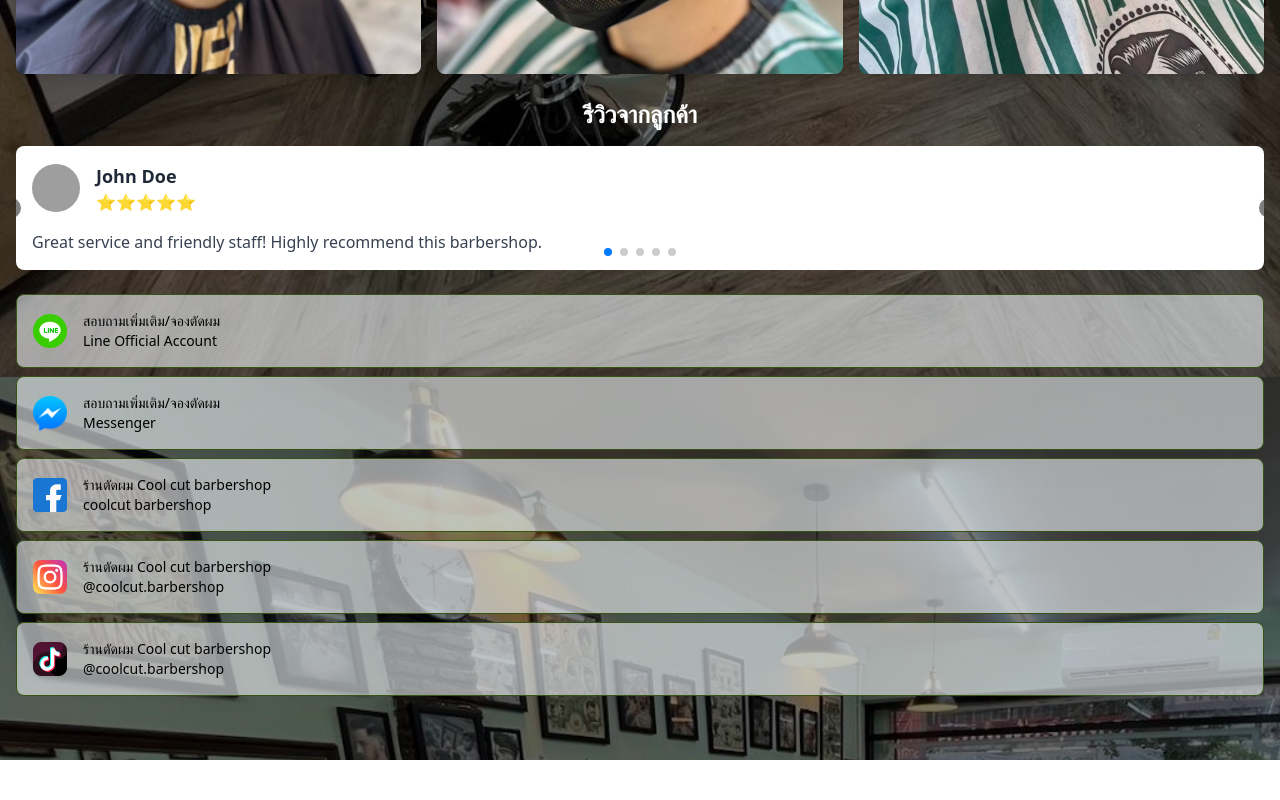
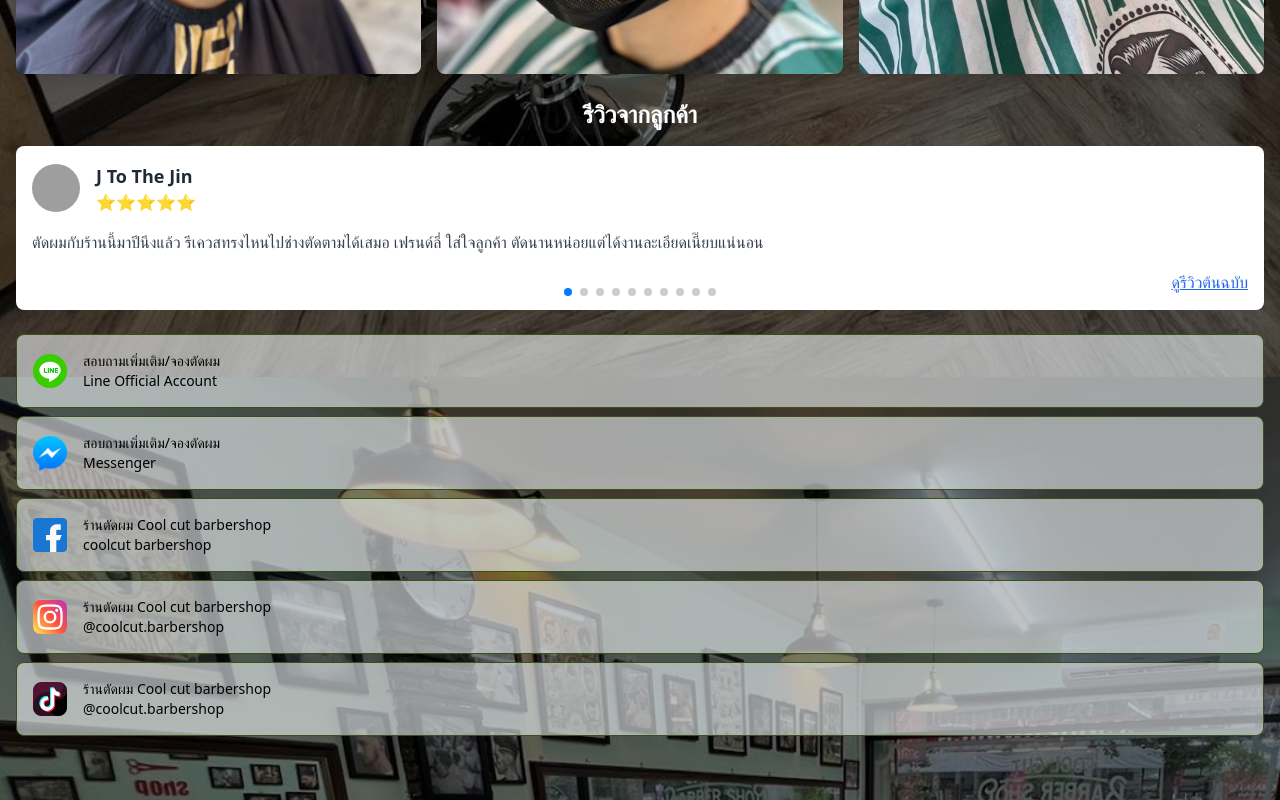
Before and after one commit to sirkeng/coolcut-barbershop, a Next.js app: page / in a window 1280 px wide. Shown: the part 2173-2973 px from the top of the page. Before the commit the page ends 2933 px from the top, so only its background shows below. Built offline with nearby package versions, Linux system fonts and the light colour scheme; grey boxes are pictures that could not be loaded.

Commit message:
add completed section review

```diff
--- a/app/components/Reviews.module.css
+++ b/app/components/Reviews.module.css
@@ -1,3 +1,4 @@
+/* Reviews.module.css */
 .swiperButtonPrev,
 .swiperButtonNext {
   color: #000 !important;
@@ -5,16 +6,10 @@
   width: 20px !important; /* Smaller width */
   height: 20px !important; /* Smaller height */
   margin-top: -10px !important; /* Adjust to center vertically */
-  background-color: rgba(0, 0, 0, 0.5); /* Semi-transparent background */
   border-radius: 50%; /* Round buttons */
   display: flex;
   justify-content: center;
   align-items: center;
-}
-
-.swiperButtonPrev:hover,
-.swiperButtonNext:hover {
-  background-color: rgba(0, 0, 0, 0.8); /* Darker on hover */
 }
 
 .swiperButtonPrev::after,
@@ -43,3 +38,11 @@
 .swiper-pagination {
   bottom: -20px !important; /* Move pagination dots outside */
 }
+
+/* ปรับความสูงของกล่องคอมเม้นต์ให้คงที่ */
+.comment-box {
+  height: 200px; /* ปรับความสูงตามที่ต้องการ */
+  display: flex;
+  flex-direction: column;
+  justify-content: space-between;
+}
--- a/app/components/Reviews.tsx
+++ b/app/components/Reviews.tsx
@@ -5,50 +5,104 @@ import { Swiper, SwiperSlide } from "swiper/react";
 import "swiper/css";
 import "swiper/css/navigation";
 import "swiper/css/pagination";
-import { Navigation, Pagination, Thumbs } from "swiper/modules";
+import { Navigation, Pagination } from "swiper/modules";
 import styles from "./Reviews.module.css";
 
 const reviews = [
   {
     id: 1,
-    name: "John Doe",
+    name: "J To The Jin",
     rating: 5,
     comment:
-      "Great service and friendly staff! Highly recommend this barbershop.",
+      "ตัดผมกับร้านนี้มาปีนึงแล้ว รีเควสทรงไหนไปช่างตัดตามได้เสมอ เฟรนด์ลี่ ใส่ใจลูกค้า ตัดนานหน่อยแต่ได้งานละเอียดเนี๊ยบแน่นอน",
     profileImg:
-      "https://lh3.googleusercontent.com/a-/ALV-UjUVFZdxsPUec2a87SoF5BxrrDIiE7KQE2gsFZuMVSiH9iRwgc57=s72-c-rp-mo-br100",
+      "https://lh3.googleusercontent.com/a/ACg8ocK4jUrvfxtptLxTe7WGEv_7VL3AcZHOf4YJBLgw83GcfwspCw=w72-h72-p-rp-mo-br100",
+    reviewLink: "https://maps.app.goo.gl/eBm9RHXg4HL5Wjbu9",
   },
   {
     id: 2,
-    name: "Jane Smith",
-    rating: 4,
-    comment: "Nice atmosphere and professional barbers.",
+    name: "netitorn ice",
+    rating: 5,
+    comment: "ตัดดีครับมีการแนะนำให้เราได้เข้าใจทรงผมมากขึ้น เพลินดีครับแนะนำ",
     profileImg:
-      "https://lh3.googleusercontent.com/a-/ALV-UjUVFZdxsPUec2a87SoF5BxrrDIiE7KQE2gsFZuMVSiH9iRwgc57=s72-c-rp-mo-br100",
+      "https://lh3.googleusercontent.com/a-/ALV-UjUKC3kmZTD94JW9uj_PLN4VIQ840dYz5LBniWi4V9hAeeAsVtGb=w72-h72-p-rp-mo-br100",
+    reviewLink: "https://maps.app.goo.gl/XQpBjWig7wSoZfCSA",
   },
   {
     id: 3,
-    name: "Alex Johnson",
+    name: "Mook Ttcy",
     rating: 5,
-    comment: "Best haircut I've ever had!",
+    comment:
+      "ทางร้านตัดดีมากๆค่ะ แนะนำเลยได้ทั้งทรงเฟดเท่ๆและเกาหลีเลย เราตัดทรงคอมม่าได้ตลอดเลย ดรอปคัท ก็ดี ช่างสุภาพมาก เจ้าของร้านก็น่ารัก",
     profileImg:
-      "https://lh3.googleusercontent.com/a-/ALV-UjUVFZdxsPUec2a87SoF5BxrrDIiE7KQE2gsFZuMVSiH9iRwgc57=s72-c-rp-mo-br100",
+      "https://lh3.googleusercontent.com/a-/ALV-UjXGi_at7DW-ysDiVnMhHv11v8vN-FiSig6HWJSGowFcvO1f8Oda=w72-h72-p-rp-mo-br100",
+    reviewLink: "https://maps.app.goo.gl/B49mQVR3MHjWUNwf6",
   },
   {
     id: 4,
-    name: "Chris Lee",
-    rating: 4,
-    comment: "Good experience, will come again.",
+    name: "Suwit Noummasing",
+    rating: 5,
+    comment: "ช่างตัดผมดีมาก บริการดีเยี่ยม มาใช้บริการตลอดครับ",
     profileImg:
-      "https://lh3.googleusercontent.com/a-/ALV-UjUVFZdxsPUec2a87SoF5BxrrDIiE7KQE2gsFZuMVSiH9iRwgc57=s72-c-rp-mo-br100",
+      "https://lh3.googleusercontent.com/a-/ALV-UjXjAFNvsZdsbxihaCMiOpyH7pTx_P11DBWdLLDbgPH9WjJaOkz_=w72-h72-p-rp-mo-br100",
+    reviewLink: "https://maps.app.goo.gl/1eUFsUnNyqPDzzgF6",
   },
   {
     id: 5,
-    name: "Pat Kim",
+    name: "Siripatsorn K",
     rating: 5,
-    comment: "Highly recommend this barbershop!",
+    comment:
+      "ตัดดีมากค่ะ ทรงผมออกมาเนี้ยบทุกทรง ให้คำแนะนำทรงผมที่เหมาะกับโครงหน้า เป็นร้านประจำแฟนเลยค่ะ",
     profileImg:
-      "https://lh3.googleusercontent.com/a-/ALV-UjUVFZdxsPUec2a87SoF5BxrrDIiE7KQE2gsFZuMVSiH9iRwgc57=s72-c-rp-mo-br100",
+      "https://lh3.googleusercontent.com/a-/ALV-UjWCoPv9cxDKm7mrq8vzo1jFXkPwznELWodA4AQ2vxQNmVxk4Oqr=w72-h72-p-rp-mo-br100",
+    reviewLink: "https://maps.app.goo.gl/XuHdsoY7EZHDpiAq9",
+  },
+  {
+    id: 6,
+    name: "Threeranat Pimpa",
+    rating: 5,
+    comment: "Perfect place, Friendly barbers and reasonable price",
+    profileImg:
+      "https://lh3.googleusercontent.com/a-/ALV-UjXE2acGwLdGOSnFaXfPkuPQI8Z2f91ayaIoNtyjz8mPGOeH8Q=w72-h72-p-rp-mo-br100",
+    reviewLink: "https://maps.app.goo.gl/fCSnFcPoqw6MhjxQA",
+  },
+  {
+    id: 7,
+    name: "วิสุทธิ์ พันธุ์พณาสกุล",
+    rating: 5,
+    comment: "ร้านบรรยากาศดี ช่างอัธยาศัยดี ตัดออกมาชอบ",
+    profileImg:
+      "https://lh3.googleusercontent.com/a/ACg8ocKnzZnX9YZXb1Q5_6y-gfleknDk4WYucsK43C7ubSTiF4jemA=w72-h72-p-rp-mo-br100",
+    reviewLink: "https://maps.app.goo.gl/DpKjui2hRp6LLaaB6",
+  },
+  {
+    id: 8,
+    name: "Dat Tran",
+    rating: 5,
+    comment: "Good price and nice staff. Solid value with great cut.",
+    profileImg:
+      "https://lh3.googleusercontent.com/a-/ALV-UjXhY0t4y9xwxRllDIiKQEph_eOufN8bOXV1Zu5Geuk9Mmmv70pe=w72-h72-p-rp-mo-ba3-br100",
+    reviewLink: "https://maps.app.goo.gl/wdU7c2Z1NYGuVmfs6",
+  },
+  {
+    id: 9,
+    name: "ธีระวิช สุดทาง",
+    rating: 5,
+    comment:
+      "ตัดโอเครมากครับชอบมาก ตามมาจากเพท อินสตาเเกรม ร้านสวยน่านั่ง เพลงเพราะ เจ้าของร้านบริการดี ขอบคุณตลอดเลย ช่างตัดดีเกินกว่าที่คิดไว้ โดยรวม ชอบมากครับ จะเเนะนำเพื่อนมาตัดอีก แนะนำเลย",
+    profileImg:
+      "https://lh3.googleusercontent.com/a/ACg8ocJ-C92IV5-DsvbmuRtngqTUCKJUkvcg3RDnTU9pNMQS0vzk8w=w72-h72-p-rp-mo-br100",
+    reviewLink: "https://maps.app.goo.gl/NXYRvReCBWBz7NpN8",
+  },
+  {
+    id: 10,
+    name: "Looktarn.",
+    rating: 5,
+    comment:
+      "แนะนำร้านนี้เลยค่ะทุกคน ตัดอย่างสวย เหมือนได้สาใหม่  พนักงานพูดจาดีทุกคนนะคะ  แล้วแนะนำทรงผมให้เข้ากับสไตล์แต่ละคน 🥹🥰",
+    profileImg:
+      "https://lh3.googleusercontent.com/a-/ALV-UjXzTeaLVSzS10rVzsDeLeozV34w9hBaX1mV8cuLKjNmPV4QpaN1=w72-h72-p-rp-mo-br100",
+    reviewLink: "https://maps.app.goo.gl/aH2tRoUF7Q1xTBCR7",
   },
 ];
 
@@ -67,12 +121,12 @@ export default function Reviews() {
           nextEl: ".swiper-button-next",
           prevEl: ".swiper-button-prev",
         }}
-        modules={[Pagination, Navigation, Thumbs]}
-        // className="mySwiper"
+        modules={[Pagination, Navigation]}
       >
         {reviews.map((review) => (
           <SwiperSlide key={review.id}>
-            <div className="p-4 bg-white rounded-lg shadow-lg text-left">
+            <div className="relative p-4 bg-white rounded-lg shadow-lg text-left h-full flex flex-col justify-between">
+              <div>
                 <div className="flex items-center mb-4">
                   <Image
                     src={review.profileImg}
@@ -90,7 +144,21 @@ export default function Reviews() {
                     </p>
                   </div>
                 </div>
-              <p className="mt-2 text-gray-700">{review.comment}</p>
+                <p
+                  className="mt-2 text-gray-700"
+                  dangerouslySetInnerHTML={{ __html: review.comment }}
+                />
+              </div>
+              <div className="mt-4 text-right">
+                <a
+                  href={review.reviewLink}
+                  target="_blank"
+                  rel="noopener noreferrer"
+                  className="text-blue-600 underline"
+                >
+                  ดูรีวิวต้นฉบับ
+                </a>
+              </div>
             </div>
           </SwiperSlide>
         ))}
```
Lines whose indentation alone changed are shown as unchanged.
